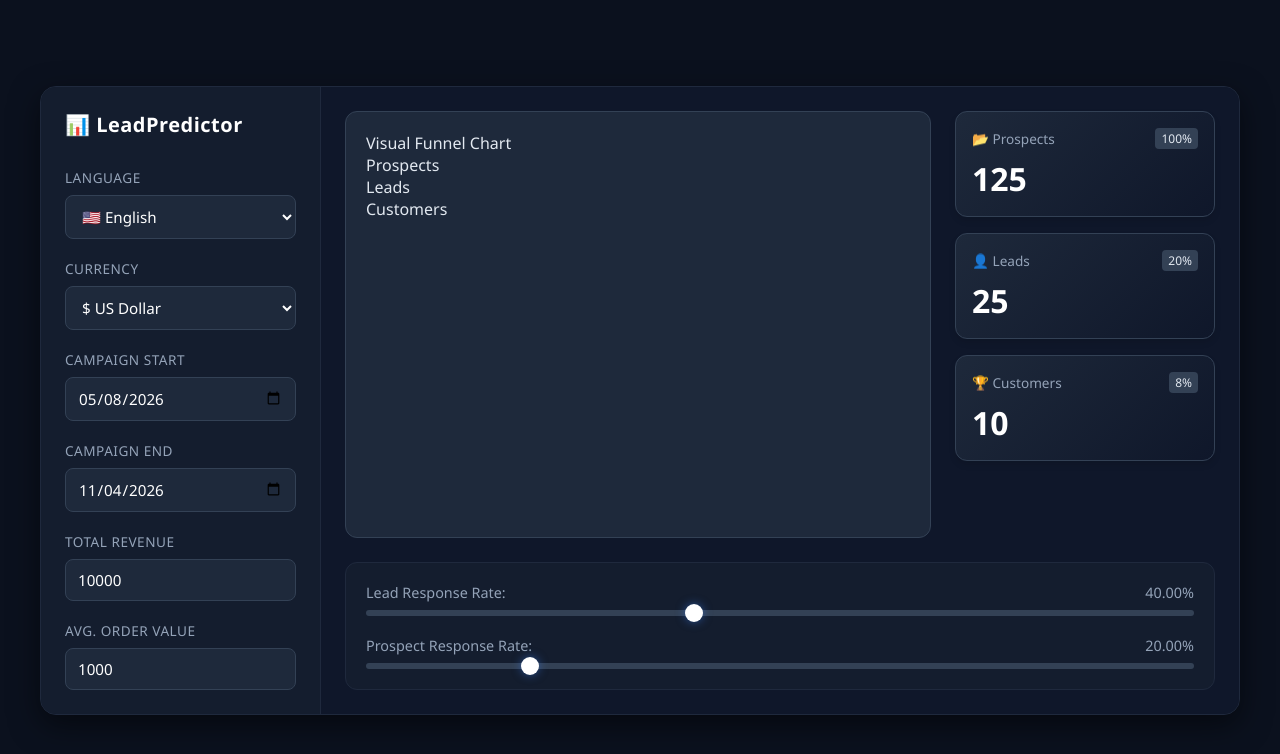
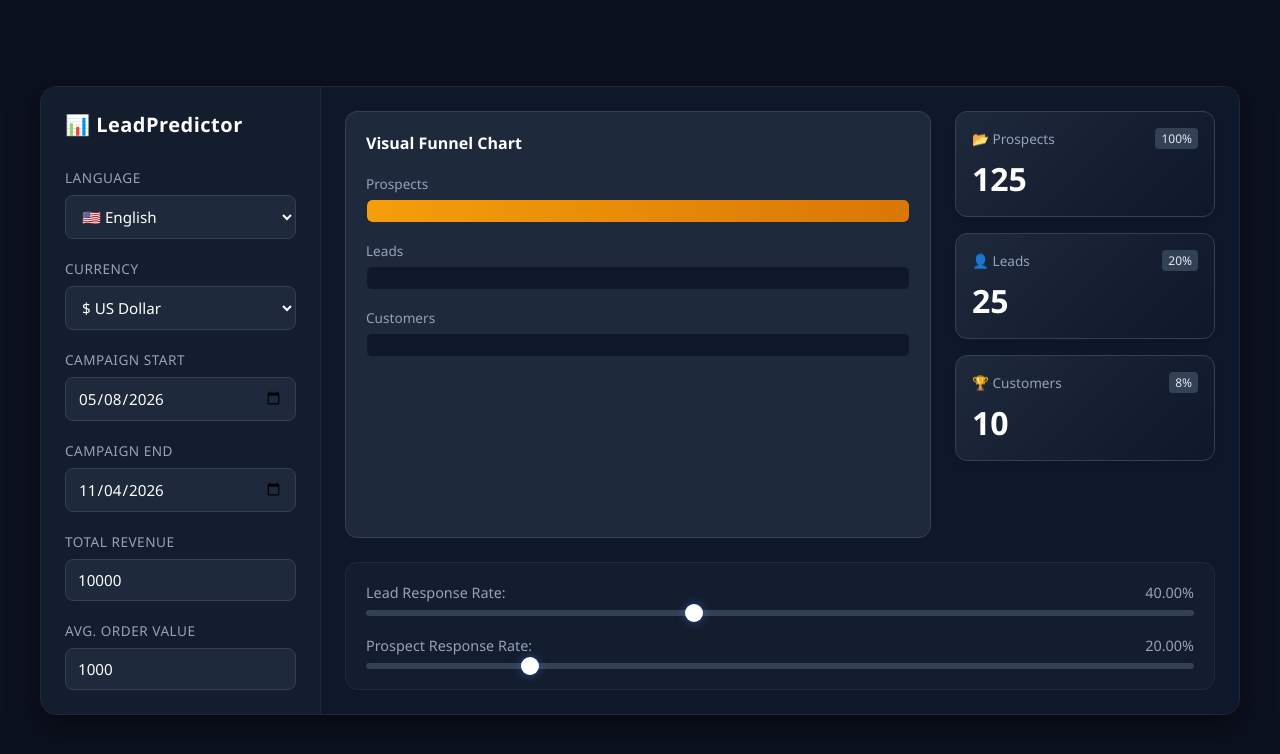
Before and after one commit to mirametodieva96-cyber/lead-predictor-calculator, a plain HTML site: page index.html in a window 1280 px wide. Drawn offline with Linux system fonts and the light colour scheme.

Commit message:
style: add styles and gradients for chart bars
Added styles for horizontal chart representation.

```diff
--- a/style.css
+++ b/style.css
@@ -189,3 +189,42 @@ body {
 .slider-group input[type="range"]::-webkit-slider-thumb:hover {
     transform: scale(1.2);
 }
+
+/* Стилове за хоризонталната графика */
+.chart-title {
+    font-size: 1rem;
+    color: #ffffff;
+    margin-bottom: 20px;
+    font-weight: 600;
+}
+
+.chart-bar-group {
+    margin-bottom: 18px;
+}
+
+.chart-bar-group label {
+    display: block;
+    font-size: 0.85rem;
+    color: #94a3b8;
+    margin-bottom: 6px;
+}
+
+.bar-background {
+    width: 100%;
+    height: 24px;
+    background-color: #0f172a;
+    border-radius: 6px;
+    overflow: hidden;
+    border: 1px solid #1f293d;
+}
+
+.bar {
+    height: 100%;
+    border-radius: 5px;
+    width: 0%;
+    transition: width 0.4s ease-out;
+}
+
+.prospects-bar { background: linear-gradient(90deg, #f59e0b, #d97706); }
+.leads-bar { background: linear-gradient(90deg, #3b82f6, #2563eb); }
+.customers-bar { background: linear-gradient(90deg, #10b981, #059669); }
```
